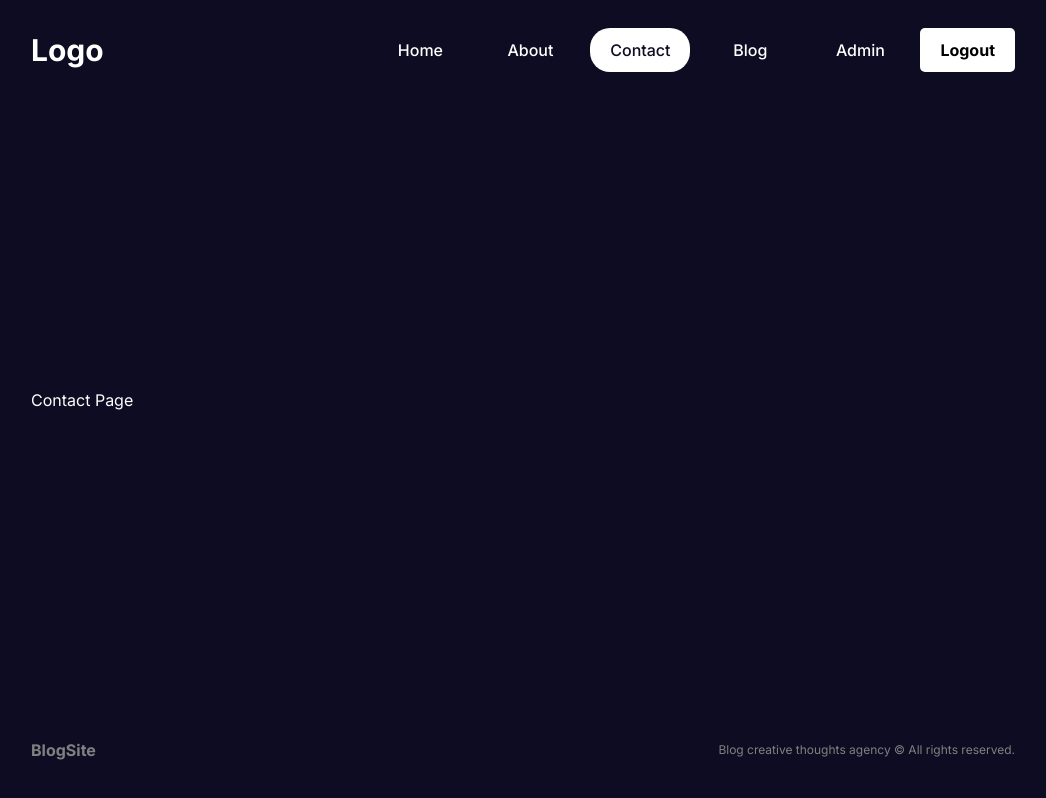
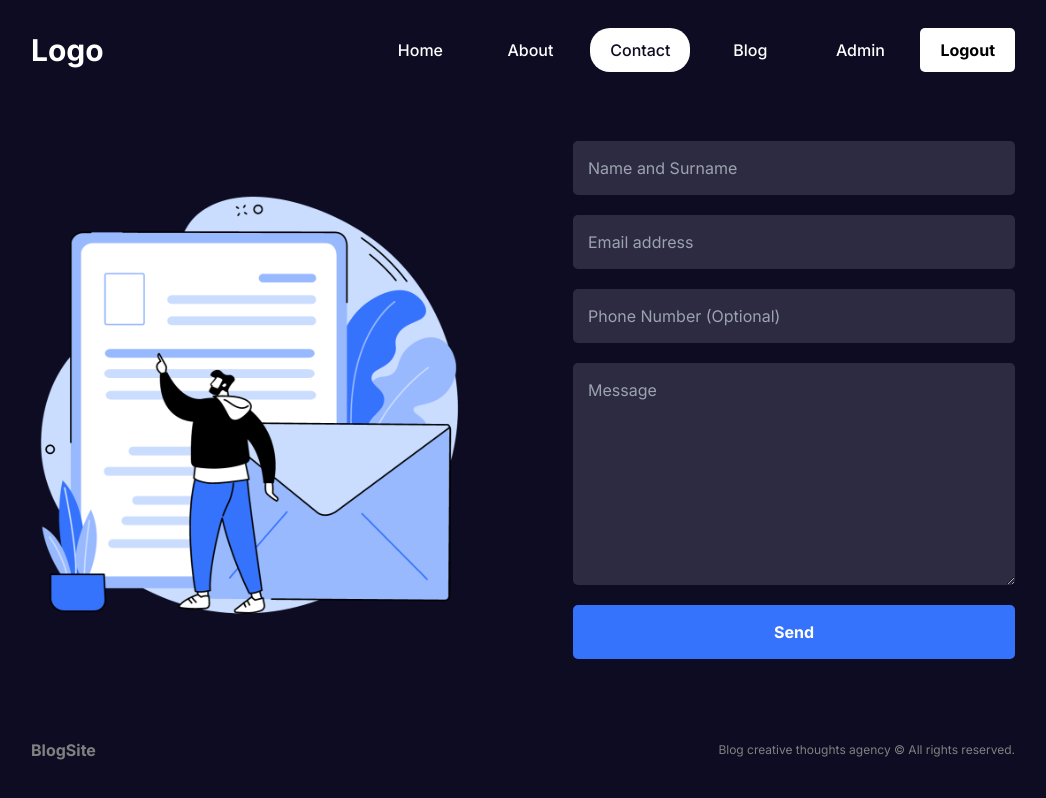
Before and after one commit to ansarianas23/BlogApp-NextJS, a Next.js app: page /contact in a window 1280 px wide. Shown: the whole page, without its empty margins (117-1163 px from the left). Built offline with nearby package versions, Linux system fonts and the light colour scheme.

Commit message:
"contact page is created"

```diff
--- /dev/null
+++ b/src/app/contact/contact.module.css
@@ -0,0 +1,44 @@
+.container{
+    display: flex;
+    align-items: center;
+    gap: 100px;
+}
+
+.imgContainer{
+    flex: 1;
+    position: relative;
+    height: 500px;
+}
+
+.img{
+    object-fit: contain;
+}
+
+.formContainer{
+    flex: 1;
+}
+
+.form{
+    display: flex;
+    flex-direction: column;
+    gap: 20px;
+}
+
+.form input, .form textarea{
+    padding: 15px;
+    border-radius: 5px;
+    border: none;
+    outline: none;
+    background-color: var(--bgSoft);
+    color: var(--text);
+}
+
+.form button{
+    padding: 15px;
+    background-color: var(--btn);
+    color: var(--text);
+    font-weight: bold;
+    border: none;
+    border-radius: 5px;
+    cursor: pointer;
+}
--- a/src/app/contact/page.jsx
+++ b/src/app/contact/page.jsx
@@ -1,9 +1,23 @@
 import React from 'react'
+import styles from './contact.module.css'
+import Image from 'next/image'
 
 const ContactPage = () => {
   return (
-    <div>
-      Contact Page
+    <div className={styles.container}>
+      <div className={styles.imgContainer}>
+        <Image className={styles.img} src='/contact.png' alt='contact image' fill/>
+      </div>
+
+      <div className={styles.formContainer}>
+        <form className={styles.form}>
+          <input type="text" placeholder='Name and Surname' />
+          <input type="text" placeholder='Email address' />
+          <input type="text" placeholder='Phone Number (Optional)'/>
+          <textarea cols="30" rows="8" placeholder='Message'></textarea>
+          <button>Send</button>
+        </form>
+      </div>
     </div>
   )
 }
```
